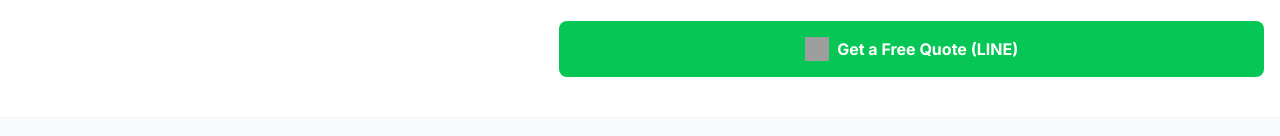
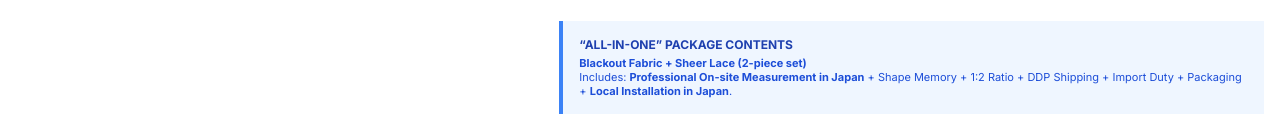
Before and after one commit to kyoken0702-yt/kyoken-design, a website: page en/curtain-details.html in a window 1280 px wide. Shown: the part 778-914 px from the top of the page. Drawn offline with nearby package versions, Linux system fonts and the light colour scheme; grey boxes are pictures that could not be loaded.

Commit message:
feat: emphasize professional on-site measurement in Japan for curtain packages across all languages

```diff
--- a/en/curtain-details.html
+++ b/en/curtain-details.html
@@ -126,6 +126,14 @@
                         </p>
                     </div>
 
+                    <div class="bg-blue-50 border-l-4 border-blue-500 p-4 mb-6">
+                        <h4 class="text-xs font-bold text-blue-800 uppercase mb-1">“All-in-One” Package Contents</h4>
+                        <p class="text-[11px] text-blue-700 leading-tight">
+                            <b>Blackout Fabric + Sheer Lace (2-piece set)</b><br>
+                            Includes: <b>Professional On-site Measurement in Japan</b> + Shape Memory + 1:2 Ratio + DDP Shipping + Import Duty + Packaging + <b>Local Installation in Japan</b>.
+                        </p>
+                    </div>
+
                     <a href="https://line.me/R/ti/p/@566wlcvz" class="line-button text-white w-full py-4 rounded-lg font-bold text-center flex items-center justify-center">
                         <img src="https://upload.wikimedia.org/wikipedia/commons/4/41/LINE_logo.svg" class="w-6 h-6 mr-2" alt="LINE">
                         Get a Free Quote (LINE)
```
Also changed, not shown: curtain-details.html (+2 -2 lines), zh/curtain-details.html (+1 -1 lines).
